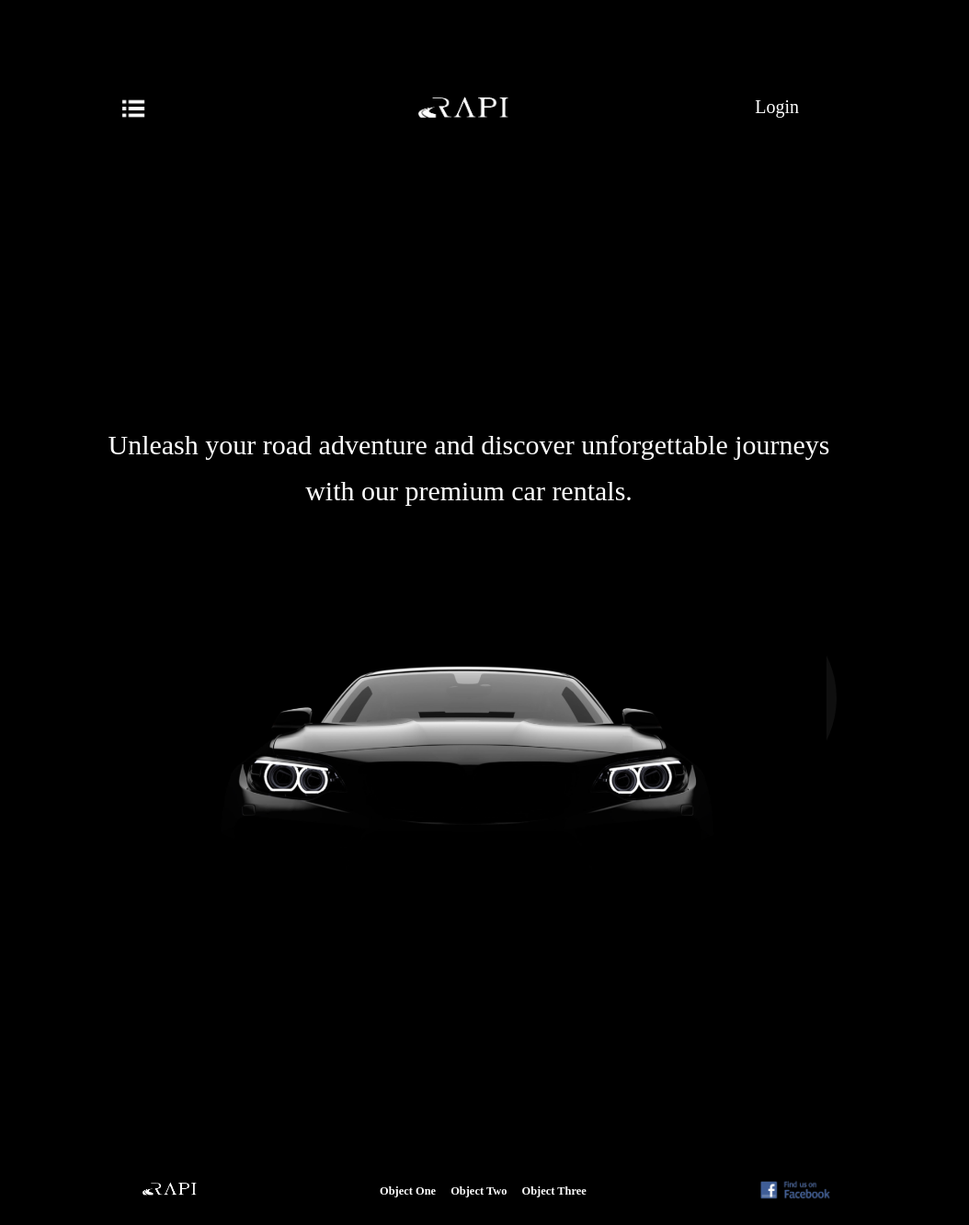
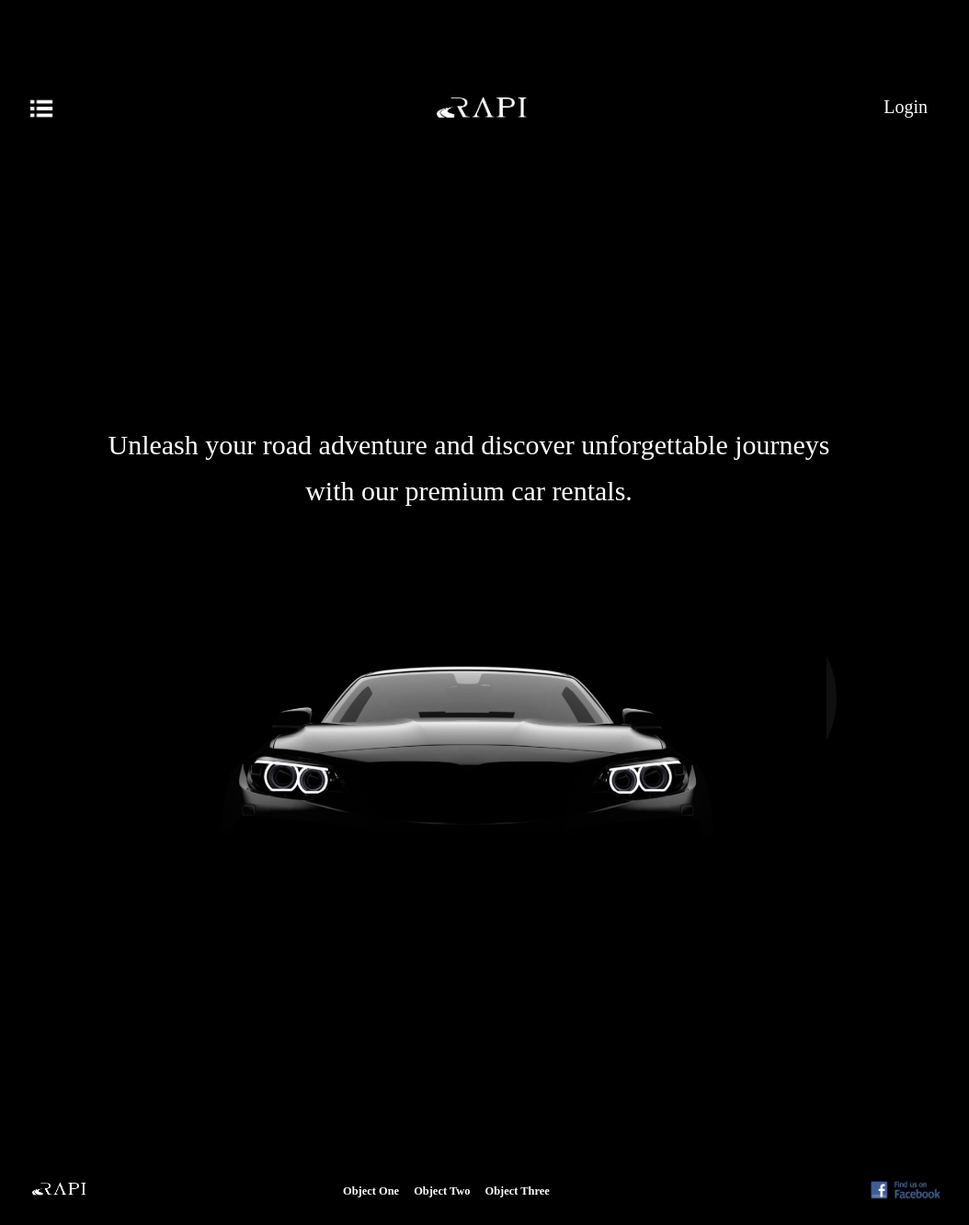
Before and after one commit to jane-stack/rapi-project, a React (Create React App) app in the folder client/: page / in a window 1280 px wide. Shown: the whole page at 92% size, without its empty margins (110-1164 px from the left). Built offline with nearby package versions, Linux system fonts and the light colour scheme.

Commit message:
widen screen css

```diff
--- a/client/src/index.css
+++ b/client/src/index.css
@@ -31,7 +31,7 @@ a:visited {
   display: flex;
   justify-content: center;
   color: white;
-  width: 800px;
+  width: 1000px;
   height: 800px;
   padding-bottom: 200px;
   padding-top: 100px;
@@ -41,7 +41,7 @@ a:visited {
   background-color: black;
   color: white;
   margin: auto;
-  width: 800px;
+  width: 1000px;
   padding: 20px;
   padding-top: 100px;
 }
@@ -73,28 +73,27 @@ a:visited {
 }
 
 .nav-child-1 {
-  width: 250px;
+  width: 330px;
   text-align: left;
 }
 
 .nav-child-2 {
-  width: 250px;
+  width: 330px;
   text-align: center;
 }
 
 .nav-child-3 {
-  width: 250px;
+  width: 330px;
   text-align: right;
 }
 
 .menu-trigger {
   background-color: rgb(29, 29, 29);
-  /* background: transparent; */
   border: 1px solid rgb(38, 38, 38);
   padding: 5px;
   padding-top: 20px;
   padding-bottom: 20px;
-  width: 200px;
+  width: 150px;
   position: fixed;
 
 }
@@ -235,18 +234,18 @@ word-wrap: break-word;
 }
 
 .foot-child-1 {
-  width: 250px;
+  width: 330px;
   text-align: left;
 }
 
 .foot-child-2 {
-  width: 250px;
+  width: 330px;
   text-align: center;
   display: flex;
 }
 
 .foot-child-3 {
-  width: 250px;
+  width: 330px;
   text-align: right;
 }
 
```
